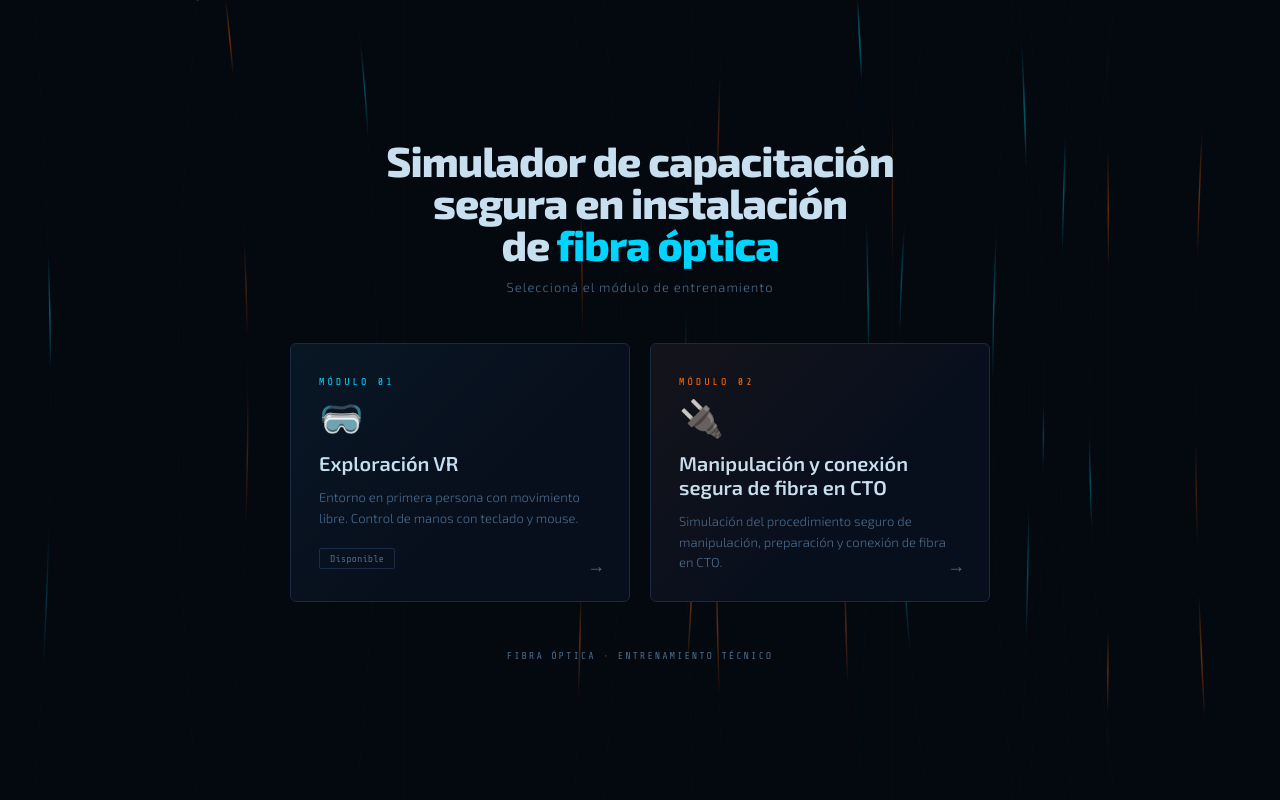
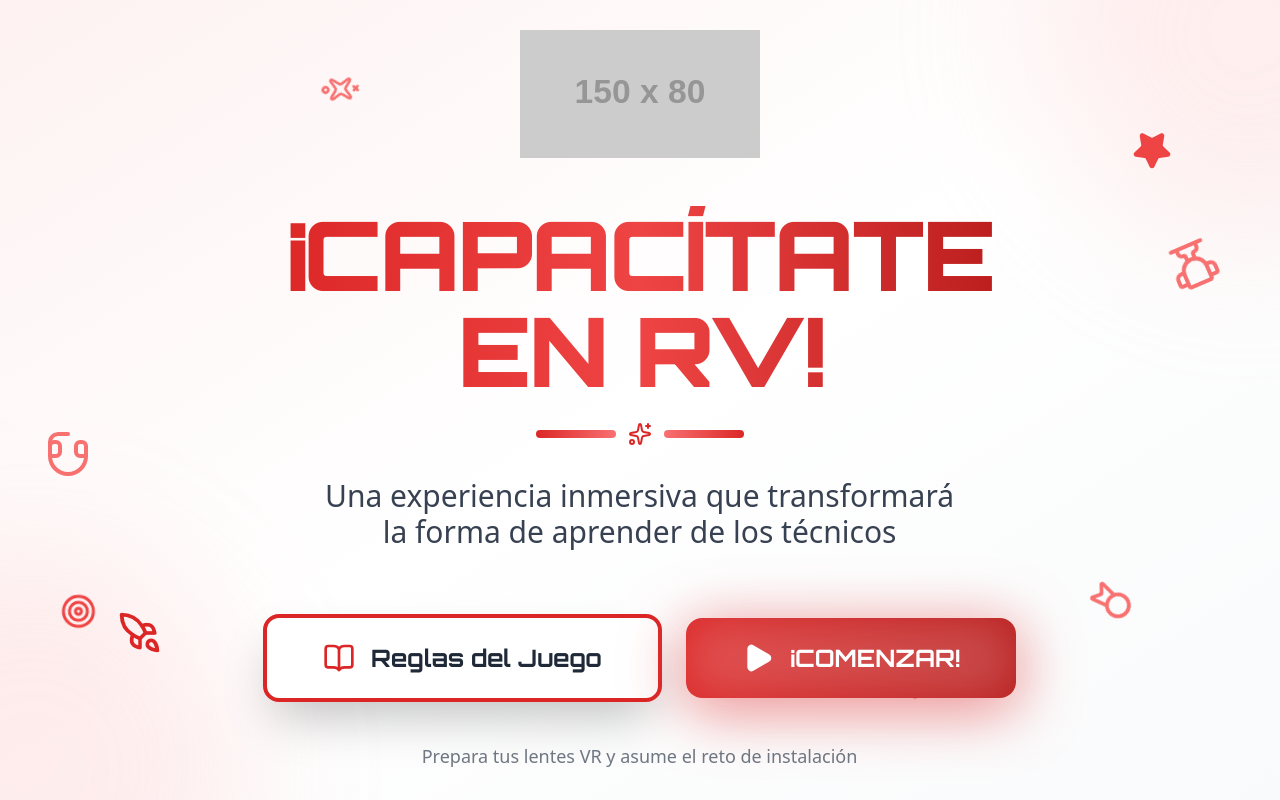
Before and after one commit to pilarty/simulador-fibra-optica, a website: page simulador-fibra-optica/index.html in a window 1280 px wide. Drawn offline with nearby package versions, Linux system fonts and the light colour scheme; placeholder pictures from the web are drawn by us; animation ran at ten frames a second.

Commit message:
front de inicio con reglas

```diff
--- a/simulador-fibra-optica/index.html
+++ b/simulador-fibra-optica/index.html
@@ -1,345 +1,248 @@
 <!DOCTYPE html>
 <html lang="es">
 <head>
-  <meta charset="UTF-8" />
-  <meta name="viewport" content="width=device-width, initial-scale=1.0" />
-  <title>Simulador de capacitación segura en instalación de fibra óptica</title>
-  <style>
-    @import url('https://fonts.googleapis.com/css2?family=Share+Tech+Mono&family=Exo+2:wght@300;600;800&display=swap');
+    <meta charset="UTF-8">
+    <meta name="viewport" content="width=device-width, initial-scale=1.0">
+    <title>Capacitación RV - Fibra Óptica</title>
 
-    *, *::before, *::after { box-sizing: border-box; margin: 0; padding: 0; }
+    <script src="https://cdn.tailwindcss.com"></script>
 
-    :root {
-      --bg:       #04080f;
-      --surface:  #080f1c;
-      --border:   #1a2a45;
-      --accent:   #00d4ff;
-      --accent2:  #ff6b00;
-      --text:     #c8dff0;
-      --dim:      #4a6a8a;
-      --glow:     0 0 24px rgba(0,212,255,0.35);
-    }
+    <link rel="preconnect" href="https://fonts.googleapis.com">
+    <link rel="preconnect" href="https://fonts.gstatic.com" crossorigin>
+    <link href="https://fonts.googleapis.com/css2?family=Orbitron:wght@400;500;700;900&display=swap" rel="stylesheet">
 
-    html, body {
-      height: 100%;
-      background: var(--bg);
-      color: var(--text);
-      font-family: 'Exo 2', sans-serif;
-      overflow: hidden;
-    }
+    <script src="https://unpkg.com/lucide@latest"></script>
 
-    /* ── Fondo animado de fibra ── */
-    canvas#bg {
-      position: fixed;
-      inset: 0;
-      z-index: 0;
-      opacity: 0.45;
-    }
+    <style>
+        /* Animaciones para reemplazar Framer Motion */
+        @keyframes fade-in-up {
+            0% { opacity: 0; transform: translateY(50px) scale(0.9); }
+            100% { opacity: 1; transform: translateY(0) scale(1); }
+        }
 
-    /* ── Layout ── */
-    .shell {
-      position: relative;
-      z-index: 1;
-      height: 100vh;
-      display: flex;
-      flex-direction: column;
-      align-items: center;
-      justify-content: center;
-      gap: 48px;
-      padding: 32px;
-    }
+        @keyframes blob-1 {
+            0%, 100% { transform: scale(1) rotate(0deg); }
+            50% { transform: scale(1.2) rotate(90deg); }
+        }
 
-    /* ── Header ── */
-    .header {
-      text-align: center;
-    }
-    .header .eyebrow {
-      font-family: 'Share Tech Mono', monospace;
-      font-size: 11px;
-      letter-spacing: 4px;
-      color: var(--accent);
-      text-transform: uppercase;
-      margin-bottom: 12px;
-      opacity: 0;
-      animation: fadeUp 0.6s ease forwards 0.2s;
-    }
-    .header h1 {
-      font-size: clamp(28px, 4vw, 42px);
-      font-weight: 800;
-      line-height: 1;
-      letter-spacing: -1px;
-      opacity: 0;
-      animation: fadeUp 0.6s ease forwards 0.35s;
-    }
-    .header h1 span {
-      color: var(--accent);
-    }
-    .header .sub {
-      margin-top: 14px;
-      font-size: 13px;
-      font-weight: 300;
-      color: var(--dim);
-      letter-spacing: 1px;
-      opacity: 0;
-      animation: fadeUp 0.6s ease forwards 0.5s;
-    }
+        @keyframes blob-2 {
+            0%, 100% { transform: scale(1) rotate(0deg); }
+            50% { transform: scale(1.3) rotate(-90deg); }
+        }
 
-    /* ── Cards grid ── */
-    .grid {
-      display: grid;
-      grid-template-columns: repeat(auto-fit, minmax(280px, 340px));
-      gap: 20px;
-      justify-content: center;
-      width: 100%;
-      max-width: 760px;
-    }
+        @keyframes float-1 {
+            0%, 100% { transform: translate(0, 0) rotate(0deg); }
+            50% { transform: translate(20px, -30px) rotate(180deg); }
+        }
 
-    .card {
-      position: relative;
-      background: var(--surface);
-      border: 1px solid var(--border);
-      border-radius: 6px;
-      padding: 32px 28px 28px;
-      cursor: pointer;
-      text-decoration: none;
-      color: inherit;
-      display: flex;
-      flex-direction: column;
-      gap: 12px;
-      overflow: hidden;
-      opacity: 0;
-      transform: translateY(20px);
-      transition: border-color 0.25s, transform 0.25s, box-shadow 0.25s;
-    }
-    .card:nth-child(1) { animation: fadeUp 0.55s ease forwards 0.55s; }
-    .card:nth-child(2) { animation: fadeUp 0.55s ease forwards 0.7s; }
+        @keyframes float-2 {
+            0%, 100% { transform: translate(0, 0) rotate(0deg); }
+            50% { transform: translate(-20px, 30px) rotate(-180deg); }
+        }
 
-    .card::before {
-      content: '';
-      position: absolute;
-      inset: 0;
-      background: linear-gradient(135deg, rgba(0,212,255,0.04) 0%, transparent 60%);
-      pointer-events: none;
-    }
-    .card::after {
-      content: '';
-      position: absolute;
-      top: 0; left: 0; right: 0;
-      height: 2px;
-      background: linear-gradient(90deg, transparent, var(--accent), transparent);
-      transform: scaleX(0);
-      transition: transform 0.3s ease;
-    }
-    .card:hover::after { transform: scaleX(1); }
-    .card:hover {
-      border-color: var(--accent);
-      box-shadow: var(--glow);
-      transform: translateY(-4px);
-    }
+        @keyframes pulse-glow {
+            0%, 100% { box-shadow: 0 10px 40px rgba(220, 38, 38, 0.3); }
+            50% { box-shadow: 0 10px 60px rgba(220, 38, 38, 0.6); }
+        }
 
-    .card.orange::before {
-      background: linear-gradient(135deg, rgba(255,107,0,0.05) 0%, transparent 60%);
-    }
-    .card.orange::after {
-      background: linear-gradient(90deg, transparent, var(--accent2), transparent);
-    }
-    .card.orange:hover { border-color: var(--accent2); box-shadow: 0 0 24px rgba(255,107,0,0.3); }
+        @keyframes modal-enter {
+            0% { opacity: 0; transform: scale(0.8) rotate(-10deg); }
+            100% { opacity: 1; transform: scale(1) rotate(0deg); }
+        }
 
-    .card-tag {
-      font-family: 'Share Tech Mono', monospace;
-      font-size: 10px;
-      letter-spacing: 3px;
-      color: var(--accent);
-      text-transform: uppercase;
-    }
-    .card.orange .card-tag { color: var(--accent2); }
+        /* Clases de utilidad animadas */
+        .animate-fade-in-up { animation: fade-in-up 0.8s cubic-bezier(0.175, 0.885, 0.32, 1.275) forwards; }
+        .animate-blob-1 { animation: blob-1 20s linear infinite; }
+        .animate-blob-2 { animation: blob-2 25s linear infinite; }
+        .animate-float-1 { animation: float-1 6s ease-in-out infinite; }
+        .animate-float-2 { animation: float-2 7s ease-in-out infinite; }
+        .animate-pulse-glow { animation: pulse-glow 2s infinite; }
+        .animate-modal { animation: modal-enter 0.5s cubic-bezier(0.175, 0.885, 0.32, 1.275) forwards; }
 
-    .card-icon {
-      font-size: 36px;
-      line-height: 1;
-      margin-bottom: 4px;
-    }
+        /* Ajuste de scrollbar para el modal */
+        .modal-scroll::-webkit-scrollbar { width: 8px; }
+        .modal-scroll::-webkit-scrollbar-track { background: #fef2f2; border-radius: 8px; }
+        .modal-scroll::-webkit-scrollbar-thumb { background: #fca5a5; border-radius: 8px; }
+        .modal-scroll::-webkit-scrollbar-thumb:hover { background: #ef4444; }
+    </style>
+</head>
+<body class="bg-gradient-to-br from-red-50 via-white to-gray-50 m-0 p-0 text-gray-800">
 
-    .card h2 {
-      font-size: 20px;
-      font-weight: 600;
-      line-height: 1.2;
-    }
+    <div class="w-full h-screen flex items-center justify-center overflow-hidden relative">
 
-    .card p {
-      font-size: 13px;
-      font-weight: 300;
-      color: var(--dim);
-      line-height: 1.6;
-    }
+        <div class="absolute inset-0 overflow-hidden pointer-events-none">
+            <div class="absolute -top-40 -right-40 w-96 h-96 bg-red-200 rounded-full blur-3xl opacity-30 animate-blob-1"></div>
+            <div class="absolute -bottom-40 -left-40 w-96 h-96 bg-red-300 rounded-full blur-3xl opacity-20 animate-blob-2"></div>
+        </div>
 
-    .card-badge {
-      margin-top: 8px;
-      align-self: flex-start;
-      font-family: 'Share Tech Mono', monospace;
-      font-size: 10px;
-      padding: 4px 10px;
-      border-radius: 2px;
-      border: 1px solid var(--border);
-      color: var(--dim);
-    }
-    .card-badge.new {
-      border-color: var(--accent);
-      color: var(--accent);
-      background: rgba(0,212,255,0.06);
-    }
-    .card.orange .card-badge.new {
-      border-color: var(--accent2);
-      color: var(--accent2);
-      background: rgba(255,107,0,0.06);
-    }
+        <div class="absolute top-20 left-1/4 animate-float-1" style="animation-duration: 6s;">
+            <i data-lucide="sparkles" class="w-8 h-8 text-red-400"></i>
+        </div>
+        <div class="absolute bottom-32 right-1/4 animate-float-2" style="animation-duration: 7s; animation-delay: 1s;">
+            <i data-lucide="zap" class="w-10 h-10 text-red-500"></i>
+        </div>
+        <div class="absolute top-1/3 right-20 animate-float-1" style="animation-duration: 8s; animation-delay: 2s;">
+            <i data-lucide="trophy" class="w-12 h-12 text-red-400"></i>
+        </div>
 
-    .card-arrow {
-      position: absolute;
-      bottom: 24px;
-      right: 24px;
-      font-size: 18px;
-      color: var(--dim);
-      transition: color 0.2s, transform 0.2s;
-    }
-    .card:hover .card-arrow { color: var(--accent); transform: translateX(4px); }
-    .card.orange:hover .card-arrow { color: var(--accent2); }
+        <div class="absolute top-1/2 left-16 animate-float-2" style="animation-duration: 9s; animation-delay: 0.5s;">
+            <i data-lucide="headset" class="w-12 h-12 text-red-400"></i>
+        </div>
+        <div class="absolute top-40 right-32 animate-float-1" style="animation-duration: 7s; animation-delay: 1.5s;">
+            <i data-lucide="star" class="w-10 h-10 text-red-500 fill-red-500"></i>
+        </div>
+        <div class="absolute bottom-40 left-32 animate-float-2" style="animation-duration: 10s; animation-delay: 2.5s;">
+            <i data-lucide="rocket" class="w-11 h-11 text-red-600"></i>
+        </div>
+        <div class="absolute top-3/4 right-40 animate-float-1" style="animation-duration: 6.5s; animation-delay: 3s;">
+            <i data-lucide="award" class="w-11 h-11 text-red-400"></i>
+        </div>
+        <div class="absolute bottom-1/4 left-20 animate-float-2" style="animation-duration: 8.5s; animation-delay: 1.2s;">
+            <i data-lucide="target" class="w-9 h-9 text-red-500"></i>
+        </div>
 
-    /* ── Footer ── */
-    .footer {
-      font-family: 'Share Tech Mono', monospace;
-      font-size: 10px;
-      color: var(--dim);
-      letter-spacing: 2px;
-      opacity: 0;
-      animation: fadeUp 0.5s ease forwards 0.9s;
-    }
+        <div class="relative z-10 max-w-5xl mx-auto px-6 text-center animate-fade-in-up">
 
-    @keyframes fadeUp {
-      to { opacity: 1; transform: translateY(0); }
-    }
-  </style>
-</head>
-<body>
+            <div class="flex justify-center mb-12">
+                <img src="../imports/image-1.png" alt="Claro" class="h-24 md:h-32" onerror="this.src='https://via.placeholder.com/150x80?text=Logo+Claro'">
+            </div>
 
-<canvas id="bg"></canvas>
+            <div>
+                <h1 class="text-6xl md:text-8xl font-black text-transparent bg-clip-text bg-gradient-to-r from-red-600 via-red-500 to-red-700 mb-6 tracking-tight leading-tight" style="font-family: 'Orbitron', sans-serif;">
+                    ¡CAPACÍTATE<br />EN RV!
+                </h1>
 
-<div class="shell">
+                <div class="flex items-center justify-center gap-3 mb-8">
+                    <div class="h-2 w-20 bg-gradient-to-r from-red-600 to-red-400 rounded-full"></div>
+                    <i data-lucide="sparkles" class="w-6 h-6 text-red-600"></i>
+                    <div class="h-2 w-20 bg-gradient-to-r from-red-400 to-red-600 rounded-full"></div>
+                </div>
 
-  <div class="header">
-  <h1>Simulador de capacitación<br>segura en instalación<br>de <span>fibra óptica</span></h1>    <div class="sub">Seleccioná el módulo de entrenamiento</div>
-  </div>
+                <p class="text-2xl md:text-3xl text-gray-700 mb-16 max-w-3xl mx-auto font-medium">
+                    Una experiencia inmersiva que transformará<br />la forma de aprender de los técnicos
+                </p>
+            </div>
 
-  <div class="grid">
+            <div class="flex flex-col sm:flex-row gap-6 justify-center items-center mb-10">
 
-    <!-- Módulo 1: VR Demo existente -->
-    <a class="card" href="/vr.html">
-      <div class="card-tag">Módulo 01</div>
-      <div class="card-icon">🥽</div>
-      <h2>Exploración VR</h2>
-      <p>Entorno en primera persona con movimiento libre. Control de manos con teclado y mouse.</p>
-      <div class="card-badge">Disponible</div>
-      <div class="card-arrow">→</div>
-    </a>
+                <button id="btn-open-rules" class="group bg-white hover:bg-gray-50 text-gray-800 px-14 py-6 rounded-2xl text-2xl font-bold shadow-2xl border-4 border-red-600 hover:border-red-700 transition-all duration-300 flex items-center gap-4 transform hover:scale-105 hover:-rotate-2 active:scale-95" style="font-family: 'Orbitron', sans-serif;">
+                    <i data-lucide="book-open" class="w-8 h-8 text-red-600 group-hover:rotate-12 transition-transform"></i>
+                    <span>Reglas del Juego</span>
+                </button>
 
-    <!-- Módulo 2: Instalación de conectores -->
-    <a class="card orange" href="/conectores.html">
-      <div class="card-tag">Módulo 02</div>
-      <div class="card-icon">🔌</div>
-      <h2>Manipulación y conexión segura de fibra en CTO</h2>
-      <p>Simulación del procedimiento seguro de manipulación, preparación y conexión de fibra en CTO.</p>
-      <div class="card-arrow">→</div>
-    </a>
+                <a href="/conectores.html" class="group relative bg-gradient-to-r from-red-600 to-red-700 hover:from-red-700 hover:to-red-800 text-white px-14 py-6 rounded-2xl text-2xl font-bold transition-all duration-300 flex items-center gap-4 animate-pulse-glow transform hover:scale-105 hover:rotate-2 active:scale-95 no-underline" style="font-family: 'Orbitron', sans-serif;">
+                    <div class="absolute inset-0 bg-white/20 rounded-2xl blur-xl group-hover:blur-2xl transition-all pointer-events-none"></div>
+                    <i data-lucide="play" class="relative w-8 h-8 fill-white group-hover:scale-125 transition-transform"></i>
+                    <span class="relative">¡COMENZAR!</span>
+                </a>
 
-  </div>
+            </div>
 
-  <div class="footer">FIBRA ÓPTICA · ENTRENAMIENTO TÉCNICO</div>
+            <p class="text-gray-600 text-lg font-medium opacity-80">
+                Prepara tus lentes VR y asume el reto de instalación
+            </p>
+        </div>
 
-</div>
+        <div id="modal-rules" class="hidden fixed inset-0 bg-black/60 backdrop-blur-md z-50 flex items-center justify-center p-4 transition-opacity">
+            <div class="bg-gradient-to-br from-white to-red-50 rounded-3xl shadow-2xl max-w-3xl w-full max-h-[90vh] overflow-y-auto modal-scroll p-10 relative border-4 border-red-600 animate-modal" onclick="event.stopPropagation()">
 
-<!-- Canvas animado de pulsos de luz (fibra óptica) -->
-<script>
-  const canvas = document.getElementById('bg')
-  const ctx = canvas.getContext('2d')
+                <button id="btn-close-rules-x" class="absolute top-6 right-6 p-3 bg-red-600 hover:bg-red-700 text-white rounded-full transition-colors shadow-lg">
+                    <i data-lucide="x" class="w-6 h-6"></i>
+                </button>
 
-  let W, H, fibers = []
+                <div class="mb-10">
+                    <div class="flex items-center gap-4 mb-6">
+                        <div class="bg-gradient-to-br from-red-600 to-red-700 p-4 rounded-2xl shadow-lg">
+                            <i data-lucide="shield-alert" class="w-10 h-10 text-white"></i>
+                        </div>
+                        <h2 class="text-4xl md:text-5xl font-black text-transparent bg-clip-text bg-gradient-to-r from-red-600 to-red-700" style="font-family: 'Orbitron', sans-serif;">
+                            Protocolo de Seguridad
+                        </h2>
+                    </div>
+                    <p class="text-xl text-gray-700">
+                        Sigue estos pasos críticos para completar exitosamente tu capacitación en la CTO. Los errores se penalizan.
+                    </p>
+                </div>
 
-  function resize() {
-    W = canvas.width  = window.innerWidth
-    H = canvas.height = window.innerHeight
-    initFibers()
-  }
+                <div class="space-y-6">
+                    <div class="flex gap-5 items-start bg-white rounded-2xl p-6 shadow-lg border-2 border-red-200 hover:border-red-400 transition-colors">
+                        <div class="flex-shrink-0 w-14 h-14 bg-gradient-to-br from-red-600 to-red-700 rounded-2xl flex items-center justify-center text-white text-2xl font-black shadow-lg">
+                            1
+                        </div>
+                        <div class="flex-1">
+                            <h3 class="text-2xl font-bold text-gray-900 mb-2">Equipamiento de Protección Personal (EPP)</h3>
+                            <p class="text-md text-gray-600 leading-relaxed">Ubícate en la mesa de trabajo y colócate los guantes de seguridad inmediatamente. Si intentas abrir la puerta del panel sin ellos puestos, el sistema te alertará del peligro, perderás puntos de vida y te arriesgas a una electrocución letal que reiniciará la simulación.</p>
+                        </div>
+                    </div>
 
-  function initFibers() {
-    fibers = []
-    const count = Math.floor(W / 60)
-    for (let i = 0; i < count; i++) {
-      fibers.push(makeFiber())
-    }
-  }
+                    <div class="flex gap-5 items-start bg-white rounded-2xl p-6 shadow-lg border-2 border-red-200 hover:border-red-400 transition-colors">
+                        <div class="flex-shrink-0 w-14 h-14 bg-gradient-to-br from-red-600 to-red-700 rounded-2xl flex items-center justify-center text-white text-2xl font-black shadow-lg">
+                            2
+                        </div>
+                        <div class="flex-1">
+                            <h3 class="text-2xl font-bold text-gray-900 mb-2">Identificación y Extracción del Cable</h3>
+                            <p class="text-md text-gray-600 leading-relaxed">Abre la compuerta de la pared para visualizar los cables. Identifica el correcto y tira de él con cuidado hasta que veas una cinta azul que indica el tope de extracción. ¡Precaución! Tirar del cable equivocado resultará en una penalización de vida.</p>
+                        </div>
+                    </div>
 
-  function makeFiber() {
-    const x = Math.random() * W
-    const curve = (Math.random() - 0.5) * 120
-    const color = Math.random() > 0.5 ? '0,212,255' : '255,107,0'
-    return {
-      x, curve, color,
-      pulses: Array.from({ length: Math.ceil(Math.random() * 3) }, () => ({
-        t: Math.random(),
-        speed: 0.0008 + Math.random() * 0.0012,
-        alpha: 0.4 + Math.random() * 0.5,
-        len: 0.08 + Math.random() * 0.12
-      }))
-    }
-  }
+                    <div class="flex gap-5 items-start bg-white rounded-2xl p-6 shadow-lg border-2 border-red-200 hover:border-red-400 transition-colors">
+                        <div class="flex-shrink-0 w-14 h-14 bg-gradient-to-br from-red-600 to-red-700 rounded-2xl flex items-center justify-center text-white text-2xl font-black shadow-lg">
+                            3
+                        </div>
+                        <div class="flex-1">
+                            <h3 class="text-2xl font-bold text-gray-900 mb-2">Corte y Preparación Segura</h3>
+                            <p class="text-md text-gray-600 leading-relaxed">Regresa a la mesa y busca la tijera adecuada. Elegir la herramienta incorrecta restará puntos de tu evaluación. Toma el cable con una mano, la tijera con la otra y procede a abrirlo. Recuerda: si realizas este paso sin los guantes de protección eléctrica, la simulación terminará.</p>
+                        </div>
+                    </div>
 
-  function drawFiber(f) {
-    // Línea base tenue
-    ctx.beginPath()
-    ctx.moveTo(f.x, 0)
-    ctx.quadraticCurveTo(f.x + f.curve, H / 2, f.x, H)
-    ctx.strokeStyle = `rgba(${f.color},0.07)`
-    ctx.lineWidth = 1
-    ctx.stroke()
+                    <div class="flex gap-5 items-start bg-white rounded-2xl p-6 shadow-lg border-2 border-red-200 hover:border-red-400 transition-colors">
+                        <div class="flex-shrink-0 w-14 h-14 bg-gradient-to-br from-red-600 to-red-700 rounded-2xl flex items-center justify-center text-white text-2xl font-black shadow-lg">
+                            4
+                        </div>
+                        <div class="flex-1">
+                            <h3 class="text-2xl font-bold text-gray-900 mb-2">Conexión CTO y Cierre de Cámara</h3>
+                            <p class="text-md text-gray-600 leading-relaxed">Con el cable preparado, toca la Caja Terminal Óptica (CTO) vacía para realizar la conexión. Finalmente, abre la compuerta del piso, acomoda la CTO conectada en su interior y asegúrate de cerrar ambas puertas (la de la pared y la del piso) para finalizar la instalación con éxito.</p>
+                        </div>
+                    </div>
+                </div>
 
-    // Pulsos
-    for (const p of f.pulses) {
-      p.t += p.speed
-      if (p.t > 1) p.t -= 1
+                <div class="mt-10 pt-8 border-t-4 border-red-200">
+                    <a href="/conectores.html" class="block text-center w-full bg-gradient-to-r from-red-600 to-red-700 hover:from-red-700 hover:to-red-800 text-white py-5 rounded-2xl text-xl font-bold transition-colors shadow-xl transform hover:scale-105 active:scale-95 no-underline" style="font-family: 'Orbitron', sans-serif;">
+                        ¡Entendido, Iniciar Simulación!
+                    </a>
+                </div>
+            </div>
+        </div>
 
-      const tStart = Math.max(0, p.t - p.len)
-      const tEnd   = Math.min(1, p.t)
+    </div>
 
-      const grad = ctx.createLinearGradient(0, tStart * H, 0, tEnd * H)
-      grad.addColorStop(0, `rgba(${f.color},0)`)
-      grad.addColorStop(0.5, `rgba(${f.color},${p.alpha})`)
-      grad.addColorStop(1, `rgba(${f.color},0)`)
+    <script>
+        // Inicializar los íconos de Lucide
+        lucide.createIcons();
 
-      ctx.beginPath()
-      // sample puntos del segmento cuadrático
-      const steps = 20
-      for (let s = 0; s <= steps; s++) {
-        const tt = tStart + (tEnd - tStart) * (s / steps)
-        const bx = (1-tt)*(1-tt)*f.x + 2*(1-tt)*tt*(f.x+f.curve) + tt*tt*f.x
-        const by = tt * H
-        s === 0 ? ctx.moveTo(bx, by) : ctx.lineTo(bx, by)
-      }
-      ctx.strokeStyle = grad
-      ctx.lineWidth = 1.5
-      ctx.stroke()
-    }
-  }
+        // Lógica del Modal
+        const modal = document.getElementById('modal-rules');
+        const btnOpen = document.getElementById('btn-open-rules');
+        const btnCloseX = document.getElementById('btn-close-rules-x');
 
-  function loop() {
-    ctx.clearRect(0, 0, W, H)
-    for (const f of fibers) drawFiber(f)
-    requestAnimationFrame(loop)
-  }
+        // Función para abrir
+        btnOpen.addEventListener('click', () => {
+            modal.classList.remove('hidden');
+        });
 
-  window.addEventListener('resize', resize)
-  resize()
-  loop()
-</script>
+        // Función para cerrar (solo con la X o cliqueando afuera)
+        const closeModal = () => {
+            modal.classList.add('hidden');
+        };
 
+        btnCloseX.addEventListener('click', closeModal);
+
+        // Cerrar al hacer clic en el fondo oscuro (overlay)
+        modal.addEventListener('click', (e) => {
+            if (e.target === modal) {
+                closeModal();
+            }
+        });
+    </script>
 </body>
 </html>
```
